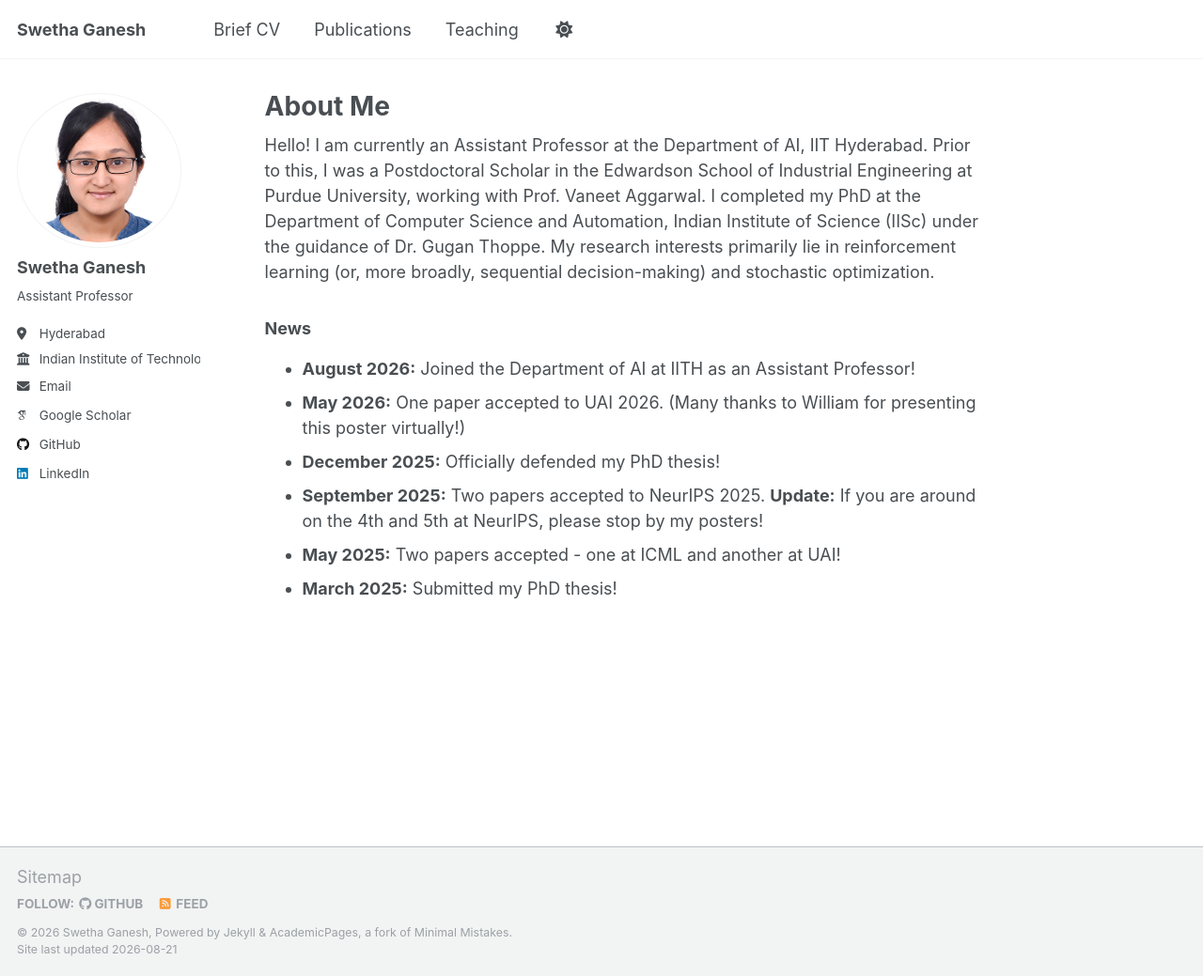
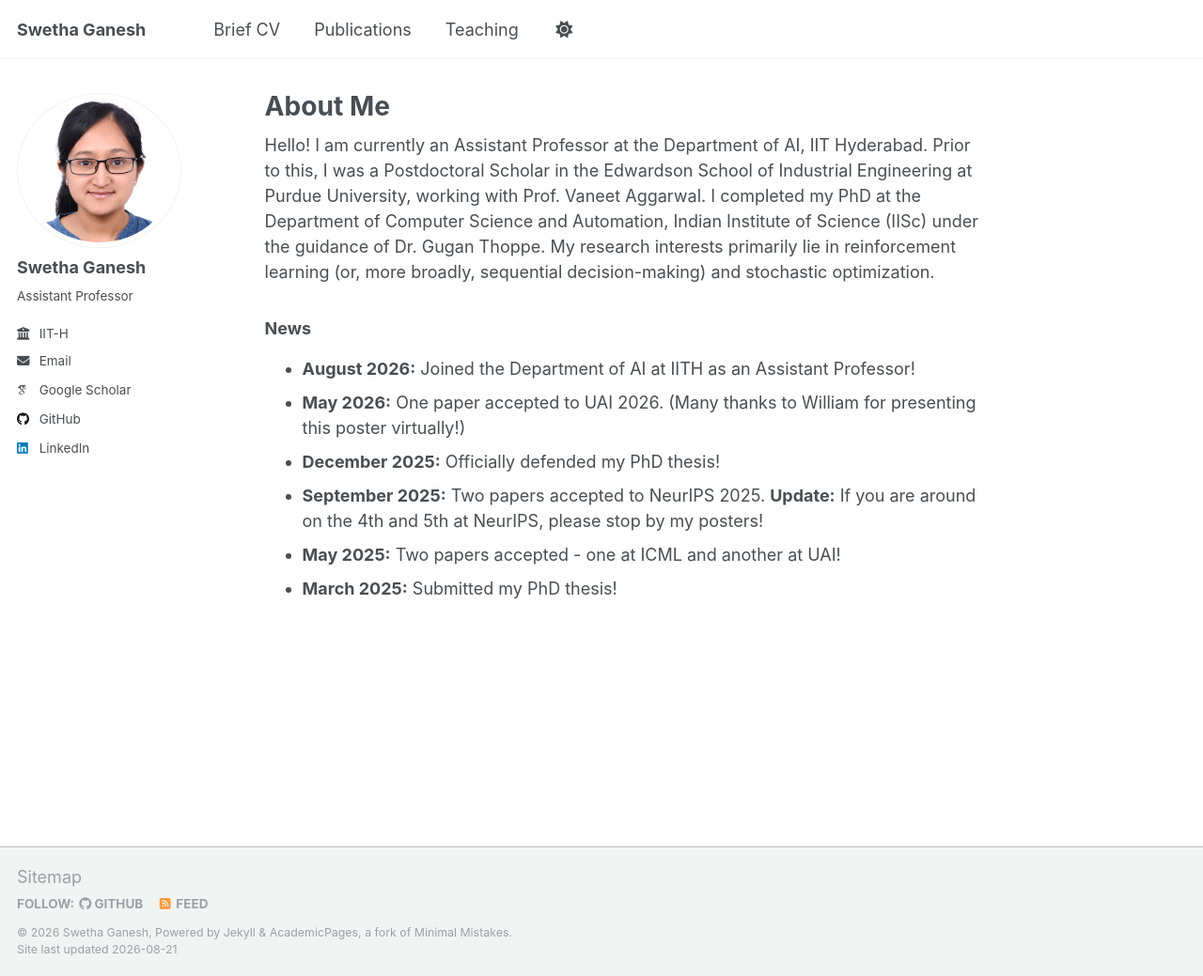
Before and after one commit to swethaganesh17/swethaganesh17.github.io, a Jekyll site: the page built from _pages/about.md, in a window 1280 px wide and 1039 px high. Shown: the whole window at 94% size. Built offline with Jekyll 4.4.1, drawn with Linux system fonts in a browser that asks for light colours; some web fonts are replaced; a script that is not in the unit is left out.

Commit message:
Modify location and employer in _config.yml
Updated location and employer fields in config.

```diff
--- a/_config.yml
+++ b/_config.yml
@@ -26,8 +26,8 @@ author:
   name             : "Swetha Ganesh"
   pronouns         : # example: "she/her"
   bio              : "Assistant Professor"
-  location         : "Hyderabad"
-  employer         : "Indian Institute of Technology, Hyderabad"
+  location         : #"Hyderabad"
+  employer         : "IIT-H"
   uri              : # URL
   email            : "swethag1706@gmail.com"
 
```
